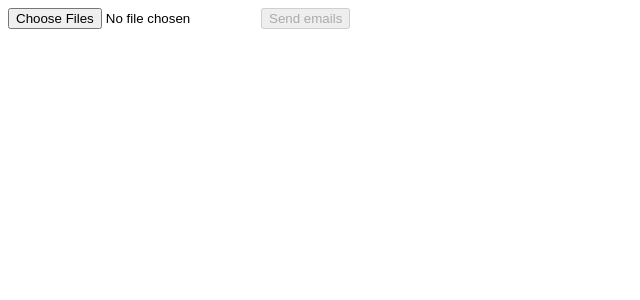
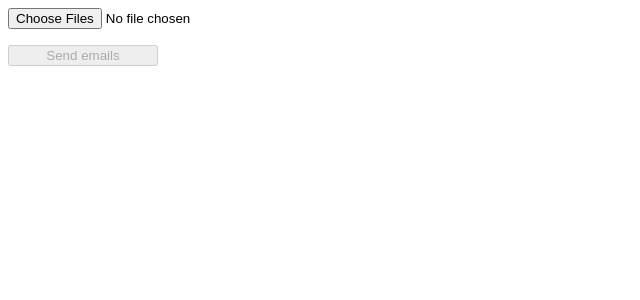
Before and after one commit to rflopes/toggl-homework, a React (Create React App) app in the folder frontend/: page / in a window 1280 px wide. Shown: the top 300 px of the page, without its empty margins (0-640 px from the left). Built offline with nearby package versions, Linux system fonts and the light colour scheme.

Commit message:
add some basic styling

```diff
--- a/frontend/src/App.js
+++ b/frontend/src/App.js
@@ -6,7 +6,9 @@ import { sendEmailAddresses } from './services/email-sender';
 import { parseFileData, readFile } from './services/file-reader';
 import { Status, useAsync } from './utils/useAsync';
 
-async function parseFilesAndSendEmails(files, form) {
+import styles from './App.module.css';
+
+async function parseFilesAndSendEmails(files, onSuccess) {
   const promises = [];
   for (const file of files) {
     promises.push(readFile(file));
@@ -24,7 +26,7 @@ async function parseFilesAndSendEmails(files, form) {
   if (!response.ok && response.error) {
     return Promise.reject(response);
   } else {
-    form.reset();
+    onSuccess();
   }
 }
 
@@ -34,10 +36,11 @@ function App() {
 
   const { status, error, run, reset } = useAsync();
 
+  const resetForm = () => formRef.current.reset();
   const handleFormSubmit = async event => {
     event.preventDefault();
 
-    run(parseFilesAndSendEmails(fileList, formRef.current));
+    run(parseFilesAndSendEmails(fileList, resetForm));
   };
 
   const handleFilesChange = fileList => {
@@ -47,10 +50,15 @@ function App() {
 
   return (
     <div>
-      <form ref={formRef} onSubmit={handleFormSubmit}>
+      <form className={styles.form} ref={formRef} onSubmit={handleFormSubmit}>
         <FileSelector fileTypes='.txt' onChange={handleFilesChange} />
         <FileList files={fileList} />
-        <button disabled={!fileList?.length}>Send emails</button>
+        <button
+          className={styles.form__submit}
+          disabled={!fileList?.length || status === Status.LOADING}
+        >
+          Send emails
+        </button>
       </form>
       {status === Status.ERROR && <CustomError error={error} />}
       {status === Status.SUCCESS && <p>Emails sent successfully!</p>}
--- /dev/null
+++ b/frontend/src/App.module.css
@@ -0,0 +1,9 @@
+.form {
+  display: flex;
+  flex-direction: column;
+  gap: 16px;
+}
+
+.form__submit {
+  max-width: 150px;
+}
--- a/frontend/src/components/CustomError.js
+++ b/frontend/src/components/CustomError.js
@@ -1,22 +1,28 @@
+import React from 'react';
+import styles from './CustomError.module.css';
+
 function CustomError({ error }) {
-  let message = <span>Unknown error</span>;
-  let content = <p>Something bad happened, please refresh the page</p>;
-
-  if (error.error === 'send_failure') {
-    message = <span>Failed to send emails to some addresses</span>;
-    content = (
-      <ul>
-        {error.emails.map(email => (
-          <li key={email}>{email}</li>
-        ))}
-      </ul>
-    );
-  }
+  let messageText =
+    error.error === 'send_failure'
+      ? 'Failed to send emails to some addresses'
+      : error.error === 'invalid_email_address'
+      ? 'Some addresses are invalid'
+      : 'Unknown error';
 
   return (
     <div>
-      <p>There was an error: {message}</p>
-      {content}
+      <p>
+        There was an error:{' '}
+        <span className={styles.error__message}>{messageText}</span>
+      </p>
+      {error.error === 'send_failure' ||
+      error.error === 'invalid_email_address' ? (
+        <ul>
+          {error.emails.map(email => (
+            <li key={email}>{email}</li>
+          ))}
+        </ul>
+      ) : null}
     </div>
   );
 }
--- /dev/null
+++ b/frontend/src/components/CustomError.module.css
@@ -0,0 +1,5 @@
+.error__message {
+  font-style: italic;
+  font-weight: bold;
+  color: darkred;
+}
--- a/frontend/src/components/FileList.js
+++ b/frontend/src/components/FileList.js
@@ -7,10 +7,10 @@ function FileList({ files }) {
   }
 
   return (
-    <>
-      <h1>File List:</h1>
+    <div>
+      <h3>File List:</h3>
       <ul>{fileData}</ul>
-    </>
+    </div>
   );
 }
 
```
